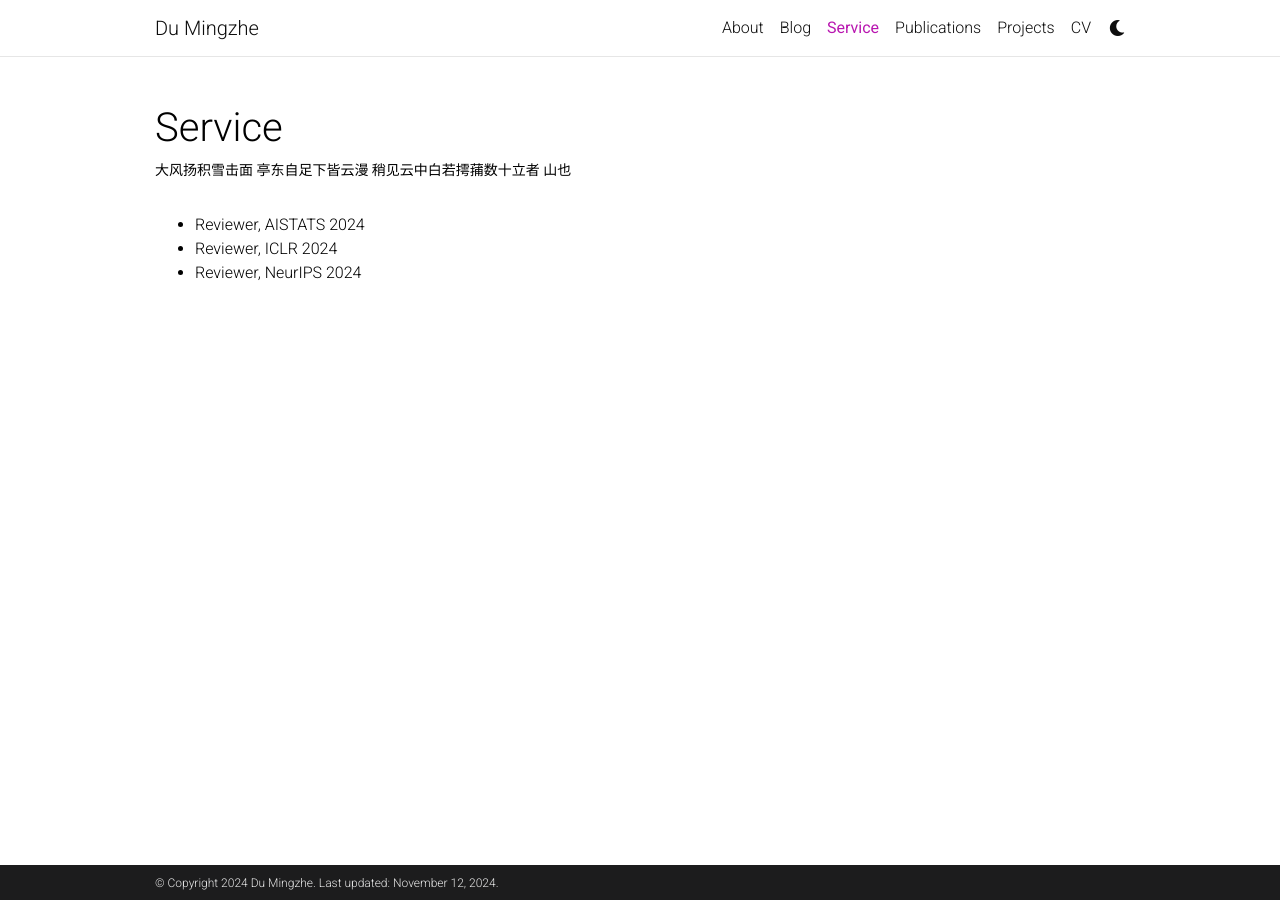
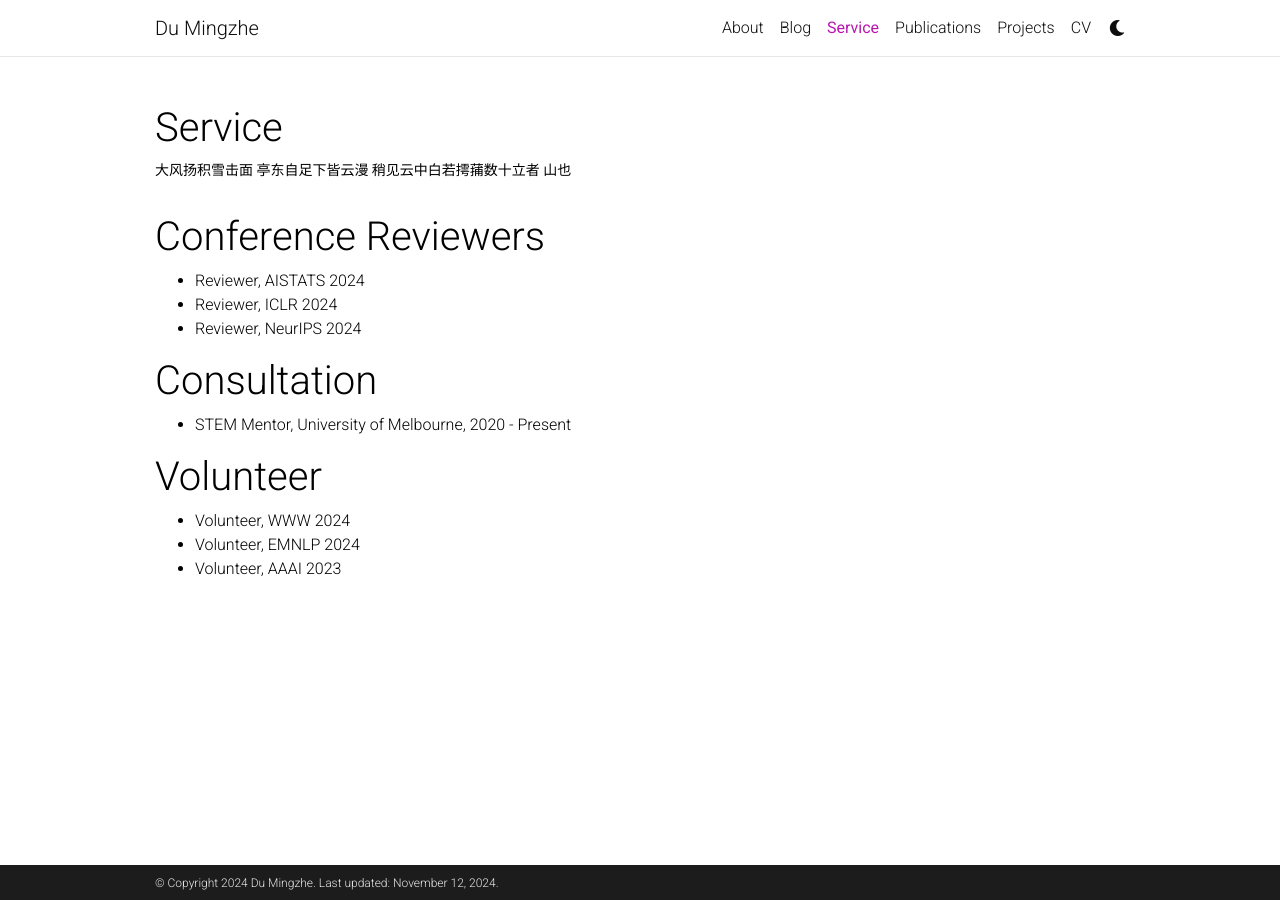
Before and after one commit to Elfsong/elfsong.github.io-, a Jekyll site: the page built from _pages/service.md, in a window 1280 px wide. Built offline with Jekyll 4.4.1, drawn with Linux system fonts in a browser that asks for light colours; comment, search, counter and statistics services are not loaded; a style sheet for code colours, icons or effects is not loaded.

Commit message:
update service

```diff
--- a/_pages/service.md
+++ b/_pages/service.md
@@ -8,6 +8,15 @@ nav_order: 1
 horizontal: false
 ---
 
+# Conference Reviewers
 - Reviewer, AISTATS 2024
 - Reviewer, ICLR 2024
 - Reviewer, NeurIPS 2024
+
+# Consultation
+- STEM Mentor, University of Melbourne, 2020 - Present
+
+# Volunteer
+- Volunteer, WWW 2024
+- Volunteer, EMNLP 2024
+- Volunteer, AAAI 2023
```
